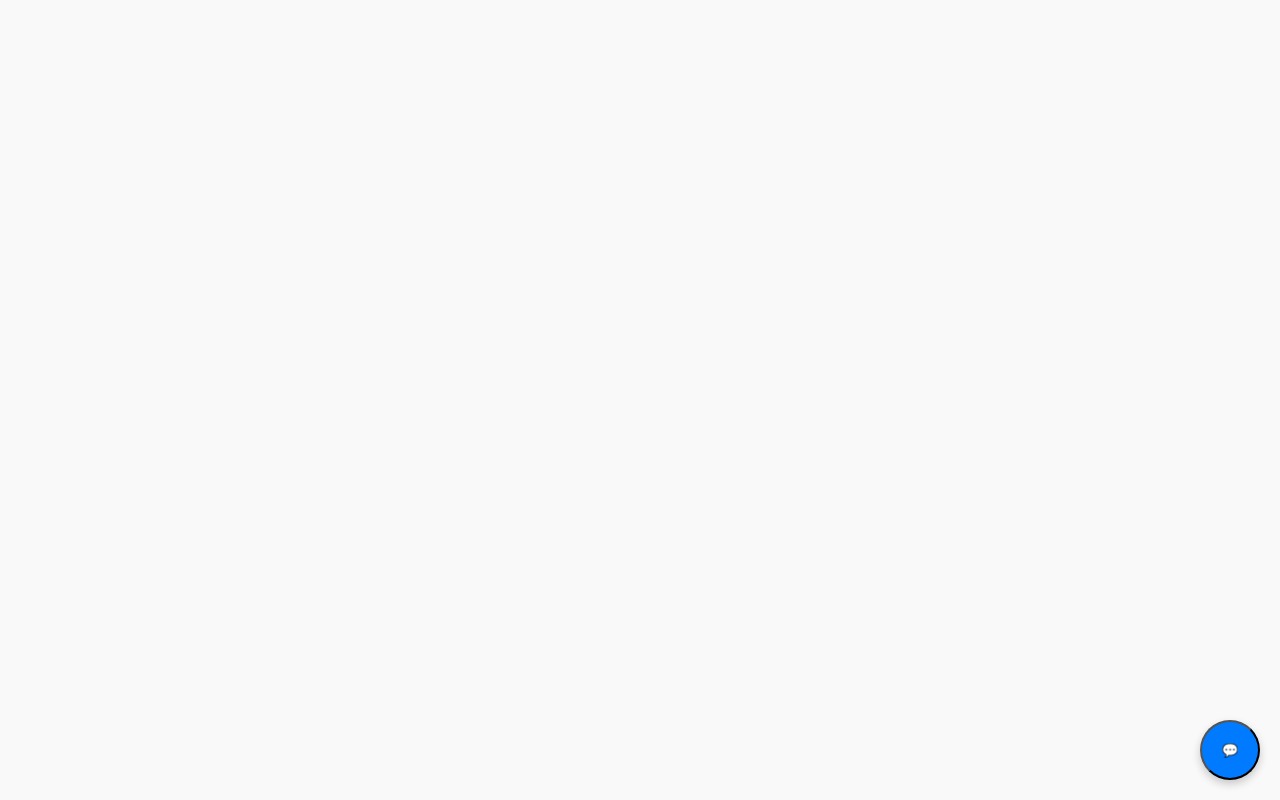
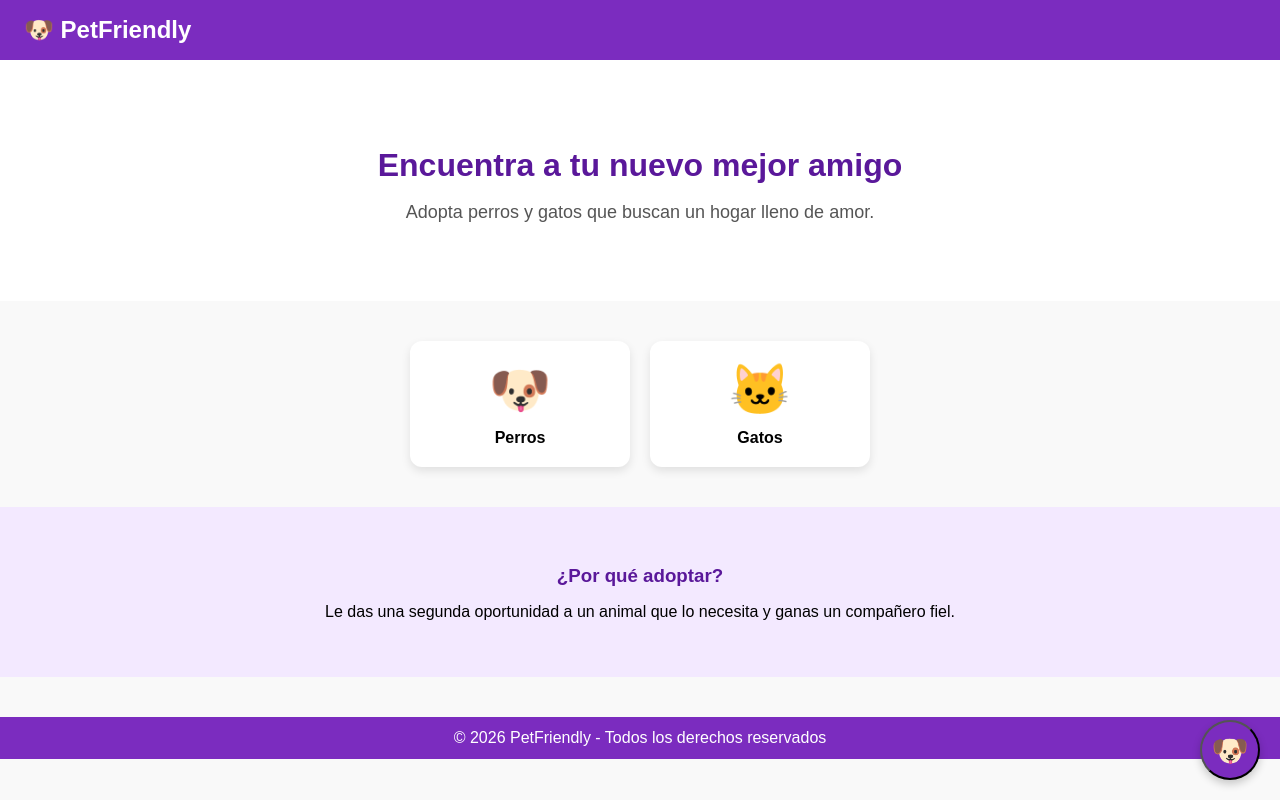
Before and after one commit to AngieG25/petfriendly-chatbot, a plain HTML site: page index.html in a window 1280 px wide. Drawn offline with Linux system fonts and the light colour scheme.

Commit message:
Actualización de interfaz + corrección del flujo del chatbot

```diff
--- a/index.html
+++ b/index.html
@@ -3,7 +3,7 @@
 <head>
   <meta charset="UTF-8" />
   <meta name="viewport" content="width=device-width, initial-scale=1.0" />
-  <title>Chatbot PetFriendly</title>
+  <title>PetFriendly</title>
 
   <style>
     body {
@@ -12,6 +12,91 @@
       background-color: #f9f9f9;
     }
 
+    /* ---------------------- PÁGINA DE INICIO ---------------------- */
+
+    header {
+      background: #7b2cbf;
+      color: white;
+      padding: 16px 24px;
+      display: flex;
+      justify-content: space-between;
+      align-items: center;
+    }
+
+    header h1 {
+      margin: 0;
+      font-size: 24px;
+      display: flex;
+      align-items: center;
+      gap: 8px;
+    }
+
+    .hero {
+      text-align: center;
+      padding: 60px 20px;
+      background: white;
+    }
+
+    .hero h2 {
+      font-size: 32px;
+      margin-bottom: 10px;
+      color: #5a189a;
+    }
+
+    .hero p {
+      font-size: 18px;
+      color: #555;
+    }
+
+    .categories {
+      display: flex;
+      justify-content: center;
+      gap: 20px;
+      padding: 40px 20px;
+    }
+
+    .card {
+      background: white;
+      padding: 20px;
+      border-radius: 12px;
+      width: 180px;
+      text-align: center;
+      box-shadow: 0 4px 10px rgba(0,0,0,0.1);
+      cursor: pointer;
+      transition: transform 0.2s;
+    }
+
+    .card:hover {
+      transform: scale(1.05);
+    }
+
+    .card span {
+      font-size: 50px;
+      display: block;
+      margin-bottom: 10px;
+    }
+
+    .info {
+      padding: 40px 20px;
+      text-align: center;
+      background: #f3e9ff;
+    }
+
+    .info h3 {
+      color: #5a189a;
+      margin-bottom: 10px;
+    }
+
+    footer {
+      background: #7b2cbf;
+      color: white;
+      text-align: center;
+      padding: 12px;
+      margin-top: 40px;
+    }
+
+    /* ---------------------- CHATBOT ---------------------- */
+
     .chat-bubble {
       position: fixed;
       bottom: 20px;
@@ -19,7 +104,7 @@
       width: 60px;
       height: 60px;
       border-radius: 50%;
-      background: #007bff;
+      background: #7b2cbf;
       color: #fff;
       display: flex;
       align-items: center;
@@ -28,10 +113,11 @@
       box-shadow: 0 4px 8px rgba(0, 0, 0, 0.2);
       transition: background 0.3s;
       z-index: 1000;
+      font-size: 30px;
     }
 
     .chat-bubble:hover {
-      background: #0056b3;
+      background: #5a189a;
     }
 
     .chat-container {
@@ -60,7 +146,7 @@
     }
 
     .chat-header {
-      background: #007bff;
+      background: #7b2cbf;
       color: #fff;
       padding: 12px;
       text-align: center;
@@ -122,7 +208,7 @@
 
     .input-area button {
       padding: 12px 16px;
-      background: #007bff;
+      background: #7b2cbf;
       color: white;
       border: none;
       cursor: pointer;
@@ -130,7 +216,7 @@
     }
 
     .input-area button:hover {
-      background: #0056b3;
+      background: #5a189a;
     }
 
     @media (max-width: 480px) {
@@ -145,7 +231,41 @@
 
 <body>
 
-  <button class="chat-bubble" id="chatToggle" aria-label="Abrir chat">💬</button>
+  <!-- ---------------------- PÁGINA DE INICIO ---------------------- -->
+
+  <header>
+    <h1>🐶 PetFriendly</h1>
+  </header>
+
+  <section class="hero">
+    <h2>Encuentra a tu nuevo mejor amigo</h2>
+    <p>Adopta perros y gatos que buscan un hogar lleno de amor.</p>
+  </section>
+
+  <section class="categories">
+    <div class="card">
+      <span>🐶</span>
+      <strong>Perros</strong>
+    </div>
+
+    <div class="card">
+      <span>🐱</span>
+      <strong>Gatos</strong>
+    </div>
+  </section>
+
+  <section class="info">
+    <h3>¿Por qué adoptar?</h3>
+    <p>Le das una segunda oportunidad a un animal que lo necesita y ganas un compañero fiel.</p>
+  </section>
+
+  <footer>
+    © 2026 PetFriendly - Todos los derechos reservados
+  </footer>
+
+  <!-- ---------------------- CHATBOT ---------------------- -->
+
+  <button class="chat-bubble" id="chatToggle" aria-label="Abrir chat">🐶</button>
 
   <div class="chat-container" id="chatContainer" role="dialog" aria-modal="true">
     <div class="chat-header">
@@ -188,10 +308,13 @@
         btn.style.padding = "6px 10px";
         btn.style.border = "none";
         btn.style.borderRadius = "6px";
-        btn.style.background = "#007bff";
+        btn.style.background = "#7b2cbf";
         btn.style.color = "white";
         btn.style.cursor = "pointer";
         btn.style.fontSize = "13px";
+
+        btn.addEventListener("mouseover", () => btn.style.background = "#5a189a");
+        btn.addEventListener("mouseout", () => btn.style.background = "#7b2cbf");
 
         btn.addEventListener("click", () => {
           addMessage(opt.label, "user");
@@ -222,7 +345,7 @@
         };
       }
 
-      if (msg.includes("perro")) {
+      if (msg === "perro") {
         return {
           texto: "¡Los perros son increíbles! ¿Qué edad prefieres?",
           botones: [
@@ -233,7 +356,7 @@
         };
       }
 
-      if (msg.includes("gato")) {
+      if (msg === "gato") {
         return {
           texto: "¡Los gatos son maravillosos! ¿Qué edad prefieres?",
           botones: [
```
